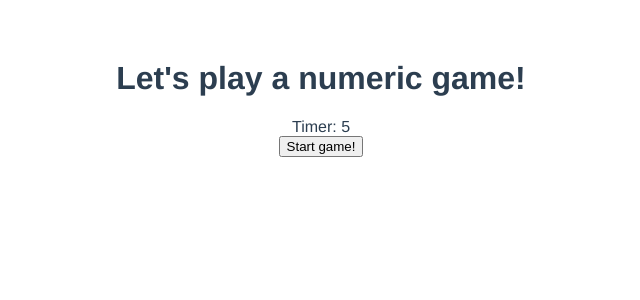
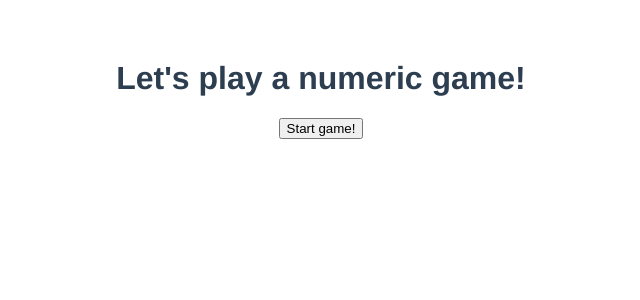
Before and after one commit to dmitryweiner/vue-test-game, a Vue app: page / in a window 1280 px wide. Shown: the top 300 px of the page, without its empty margins (319-959 px from the left). Built offline with nearby package versions, Linux system fonts and the light colour scheme.

Commit message:
timer start button

```diff
--- a/src/App.vue
+++ b/src/App.vue
@@ -2,7 +2,7 @@
   <div id="app">
     <h1>Let's play a numeric game!</h1>
     <Message :message="message" v-if="isStateAnswer"/>
-    <Counter amount="10" :timeout-handler="timeoutHandler"/>
+    <Counter amount="10" :timeout-handler="timeoutHandler" v-if = "isStateRun"/>
     <Question :question="question" v-if="isStateRun"/>
     <AnswerForm :handler="answerHandler" v-if="isStateRun"/>
     <button v-on:click="startClicked" v-if="isStateIdle || isStateAnswer">Start game!</button>
```
